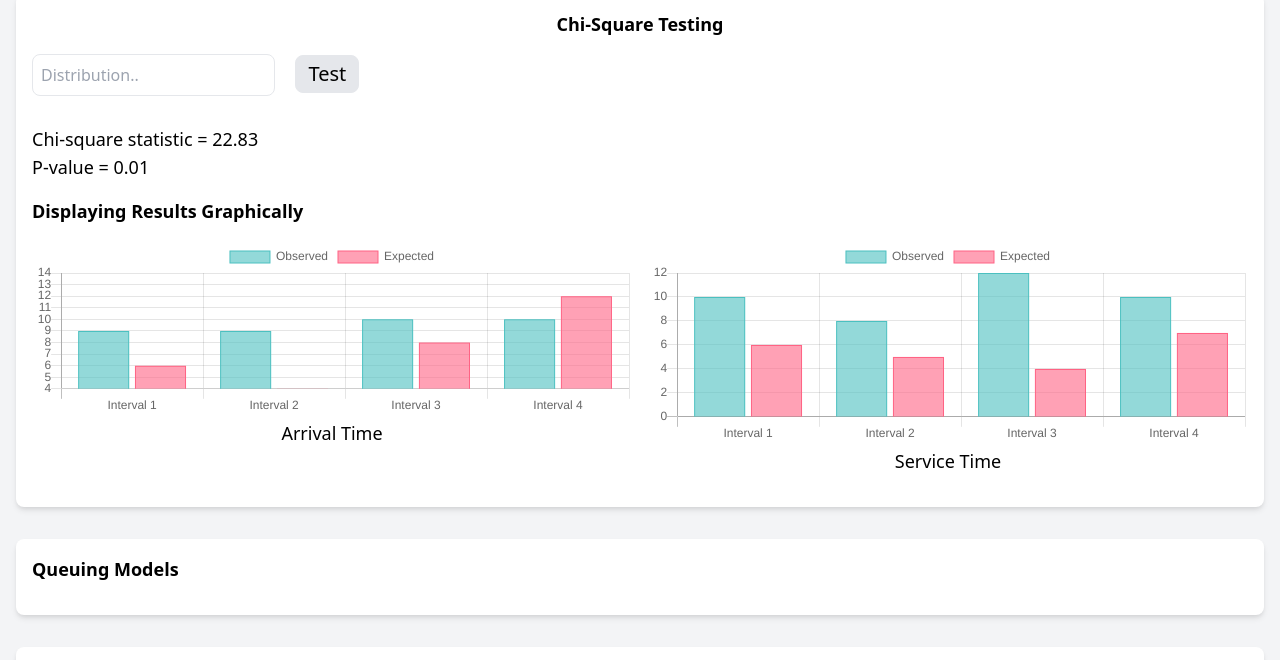
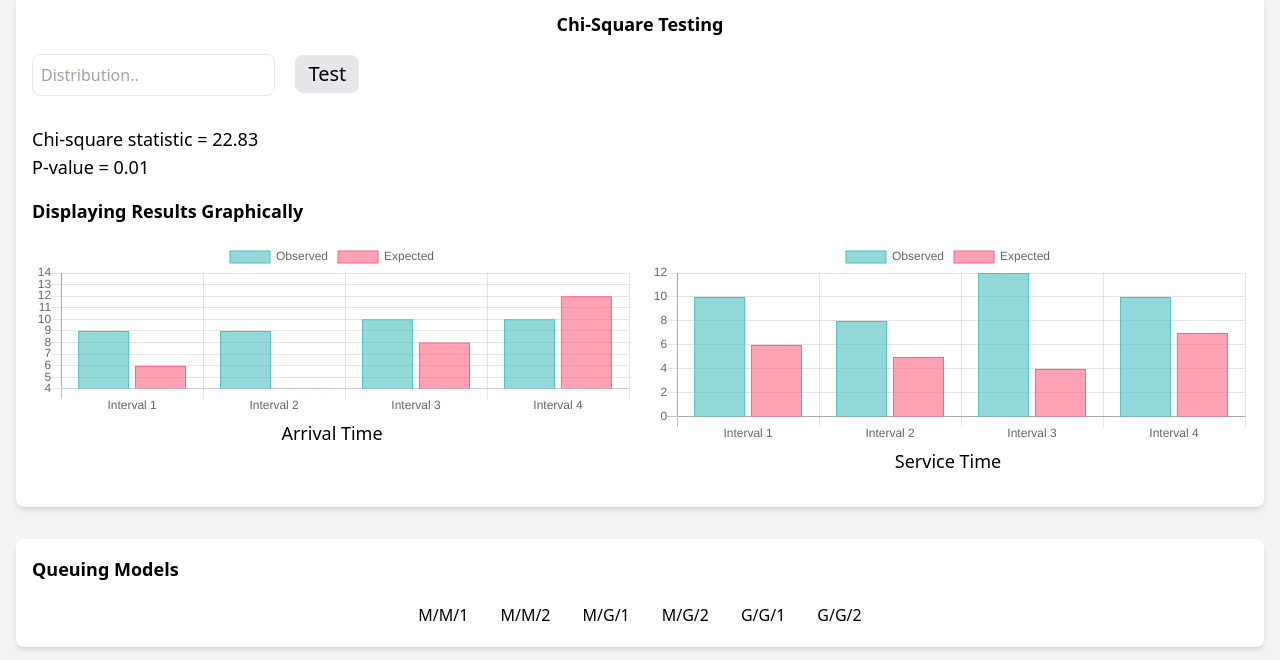
Before and after one commit to Annas03/OR-Project, a website: page index.html in a window 1280 px wide. Shown: the part 86-746 px from the top of the page. Drawn offline with nearby package versions, Linux system fonts and the light colour scheme.

Commit message:
sixth commit

```diff
--- a/index.html
+++ b/index.html
@@ -5,7 +5,7 @@
   <meta charset="UTF-8">
   <meta name="viewport" content="width=device-width, initial-scale=1.0">
   <title>Operations Research Project</title>
-  <link href="https://cdn.jsdelivr.net/npm/tailwindcss@2.2.19/dist/tailwind.min.css" rel="stylesheet">
+  <link href="/dist/output.css" rel="stylesheet">
   <script src='https://cdnjs.cloudflare.com/ajax/libs/mathjs/9.2.0/math.js'></script>
   <script type="module" src="chiSquareTest.js" defer></script>
 </head>
@@ -38,7 +38,14 @@
     <!-- Step 2: Queuing Models -->
     <div class="bg-white rounded-lg shadow-md p-4 mb-8">
       <h2 class="text-lg font-semibold mb-4">Queuing Models</h2>
-      <!-- Add your code for Step 2 here -->
+      <ul class="flex justify-center">
+        <li class="px-4 py-1"><button id="mm1" class="hover:border-b hover:border-black">M/M/1</button></li>
+        <li class="px-4 py-1"><button id="mm2" class="hover:border-b hover:border-black">M/M/2</button></li>
+        <li class="px-4 py-1"><button id="mg1" class="hover:border-b hover:border-black">M/G/1</button></li>
+        <li class="px-4 py-1"><button id="mg2" class="hover:border-b hover:border-black">M/G/2</button></li>
+        <li class="px-4 py-1"><button id="gg1" class="hover:border-b hover:border-black">G/G/1</button></li>
+        <li class="px-4 py-1"><button id="gg2" class="hover:border-b hover:border-black">G/G/2</button></li>
+      </ul>
     </div>
 
     <!-- Step 3: Displaying Results Graphically -->
--- /dev/null
+++ b/input.css
@@ -0,0 +1,3 @@
+@tailwind base;
+@tailwind components;
+@tailwind utilities;
--- a/package.json
+++ b/package.json
@@ -1,5 +1,8 @@
 {
   "dependencies": {
     "mathjs": "^11.8.1"
+  },
+  "devDependencies": {
+    "tailwindcss": "^3.3.2"
   }
 }
--- /dev/null
+++ b/tailwind.config.js
@@ -0,0 +1,8 @@
+/** @type {import('tailwindcss').Config} */
+module.exports = {
+  content: ["./*.{html,js}"],
+  theme: {
+    extend: {},
+  },
+  plugins: [],
+}
```
Also changed, not shown: dist/output.css (added), 1 other file.
